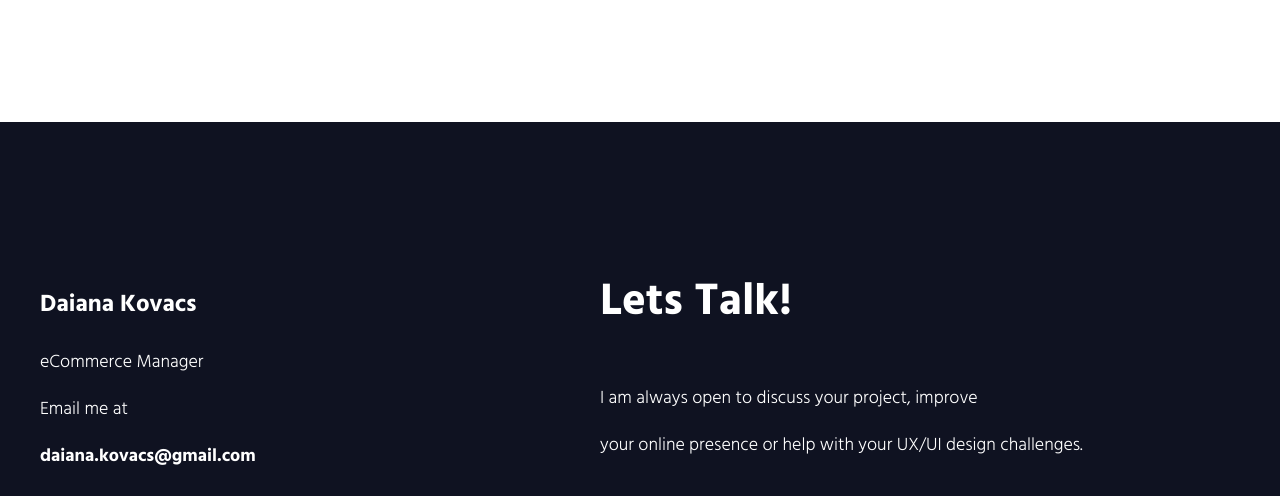
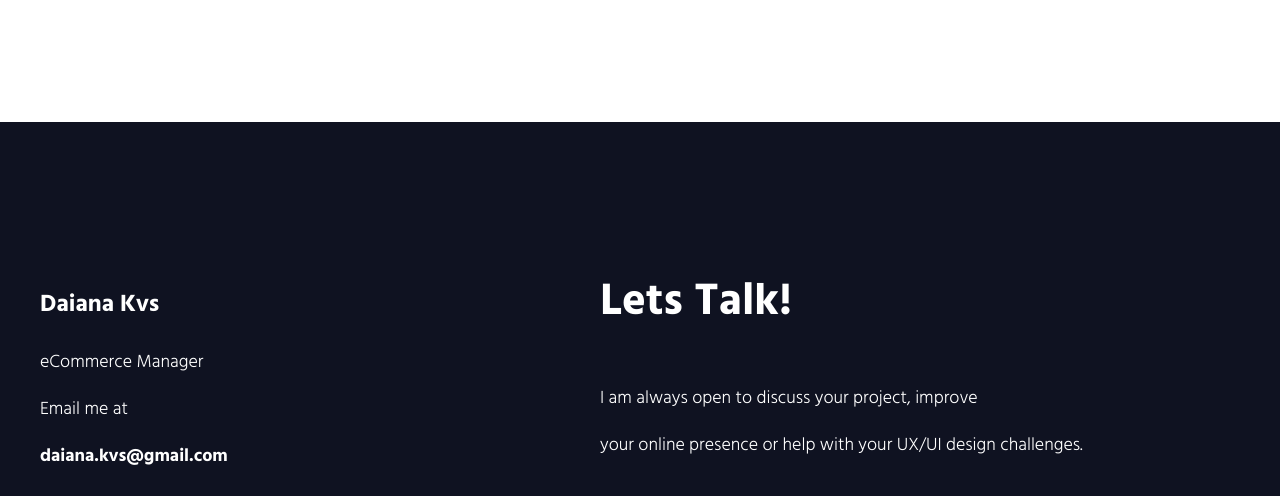
Before and after one commit to dkvs/dkvs.github.io, a plain HTML site: page index.html in a window 1280 px wide. Shown: the part 2866-3362 px from the top of the page. Drawn offline with Linux system fonts and the light colour scheme.

Commit message:
Update index.html

```diff
--- a/index.html
+++ b/index.html
@@ -123,9 +123,9 @@
         <footer class="footer">
             <div class="main-footer">
                 <div class="section1">
-                    <p class="name">Daiana Kovacs</p>
+                    <p class="name">Daiana Kvs</p>
                     <p>eCommerce Manager</p>
-                    <p>Email me at </p> <p class="mail">daiana.kovacs@gmail.com</p>
+                    <p>Email me at </p> <p class="mail">daiana.kvs@gmail.com</p>
                 </div>
 
                 <div class="section2">
```
